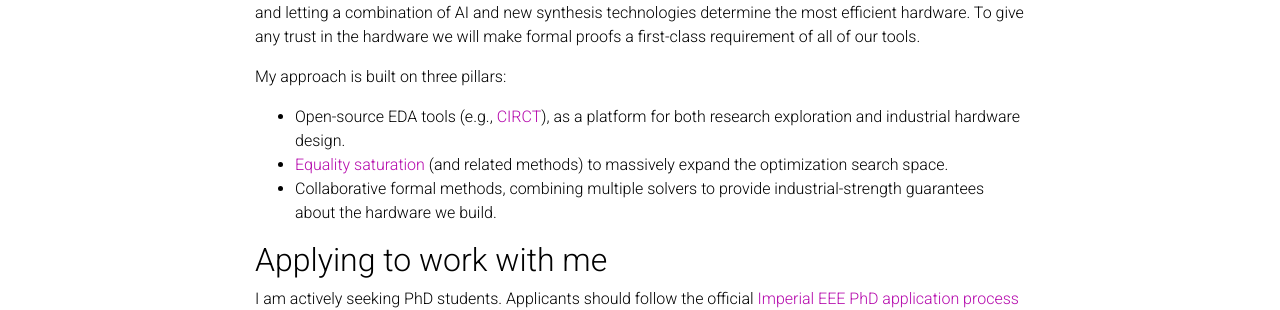
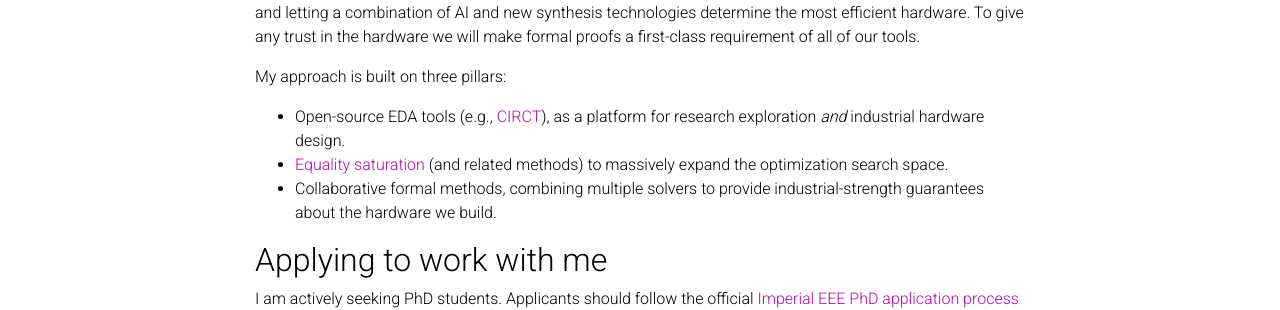
Before and after one commit to cowardsa/cowardsa.github.io, a Jekyll site: the page built from _pages/new_students.md, in a window 1280 px wide and 900 px high. Shown: the part 232-542 px from the top of the window. Built offline with Jekyll 4.4.1, drawn with Linux system fonts in a browser that asks for light colours; comment, search, counter and statistics services are not loaded; a style sheet for code colours, icons or effects is not loaded.

Commit message:
Emph italics

```diff
--- a/_pages/new_students.md
+++ b/_pages/new_students.md
@@ -11,7 +11,7 @@
 
 My approach is built on three pillars:
 
-- Open-source EDA tools (e.g., [CIRCT](https://circt.llvm.org/)), as a platform for both research exploration and industrial hardware design.
+- Open-source EDA tools (e.g., [CIRCT](https://circt.llvm.org/)), as a platform for research exploration *and* industrial hardware design.
 - [Equality saturation](https://egraphs-good.github.io/) (and related methods) to massively expand the optimization search space.
 - Collaborative formal methods, combining multiple solvers to provide industrial-strength guarantees about the hardware we build.
 
```
